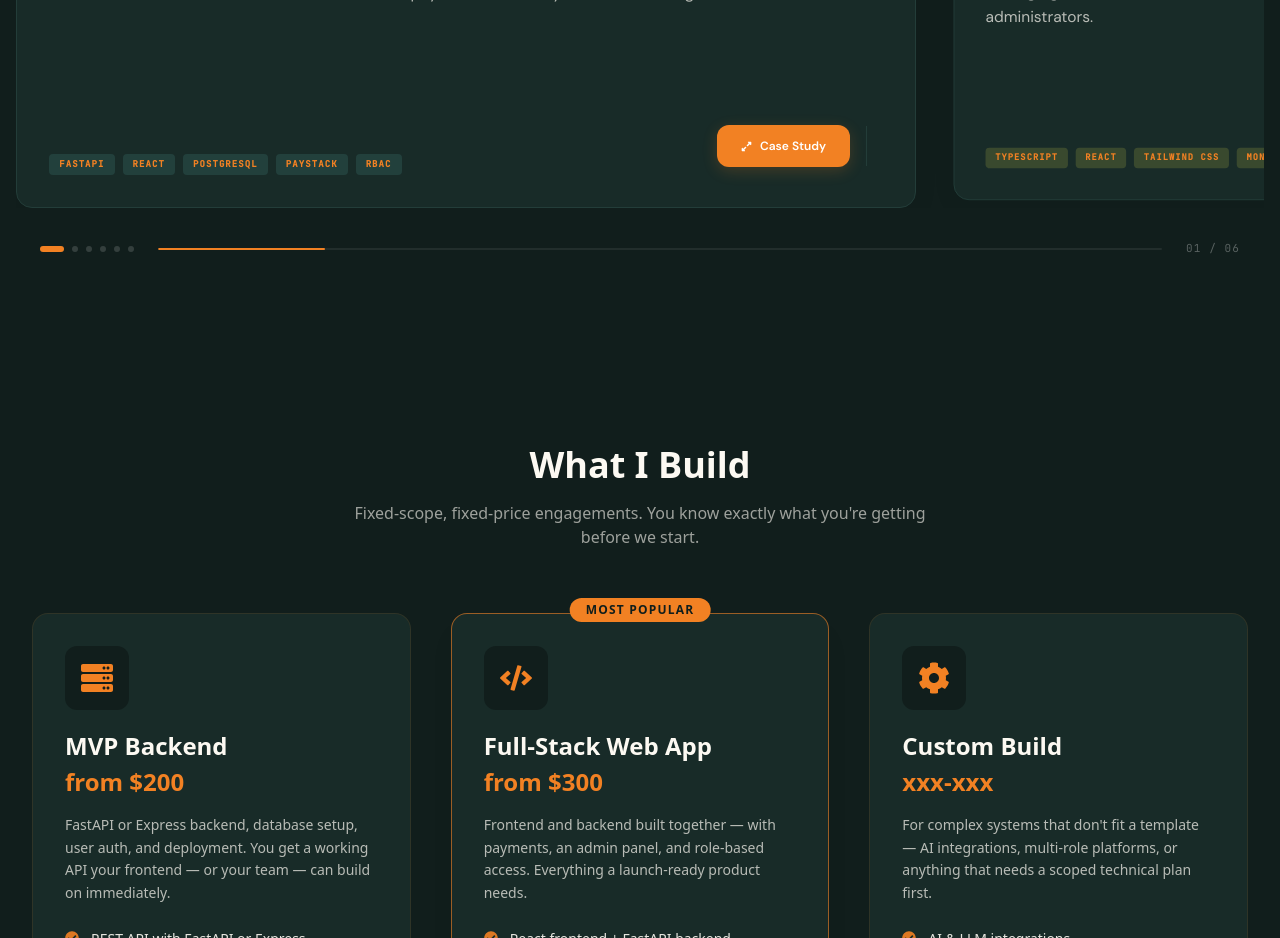
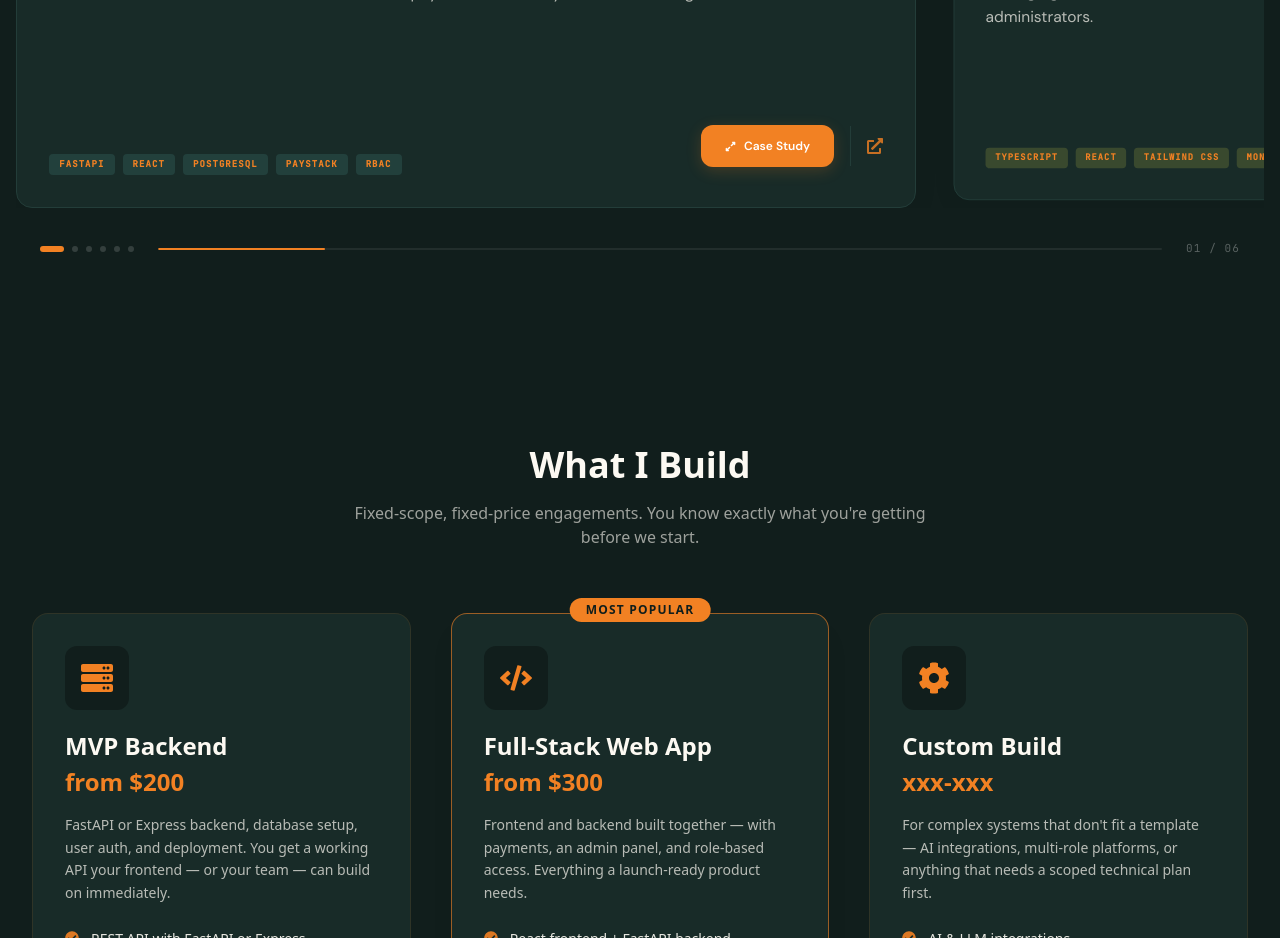
Before and after one commit to Emediong-Jonah03/second-portfolio, a React (Vite) app: page / in a window 1280 px wide. Shown: the part 2020-2958 px from the top of the page. Built offline with nearby package versions, Linux system fonts and the light colour scheme; no server answers.

Commit message:
Update projects.jsx

```diff
--- a/src/components/projects.jsx
+++ b/src/components/projects.jsx
@@ -23,7 +23,7 @@ const projects = [
       "Built a complete e-commerce backend with FastAPI and PostgreSQL, featuring role-based access, Paystack payments, admin dashboard, and real-time order tracking.",
     result: "Full RBAC with USER / ADMIN / SUPER_ADMIN roles, Paystack payment integration with webhook handling, and an admin panel with order and inventory management.",
     tech: ["FastAPI", "React", "PostgreSQL", "Paystack", "RBAC"],
-    liveDemo: "",
+    liveDemo: "https://drycatch-frontend.pxxl.click/",
     github: "",
     outcomes: [
       "Full RBAC with USER / ADMIN / SUPER_ADMIN roles",
```
